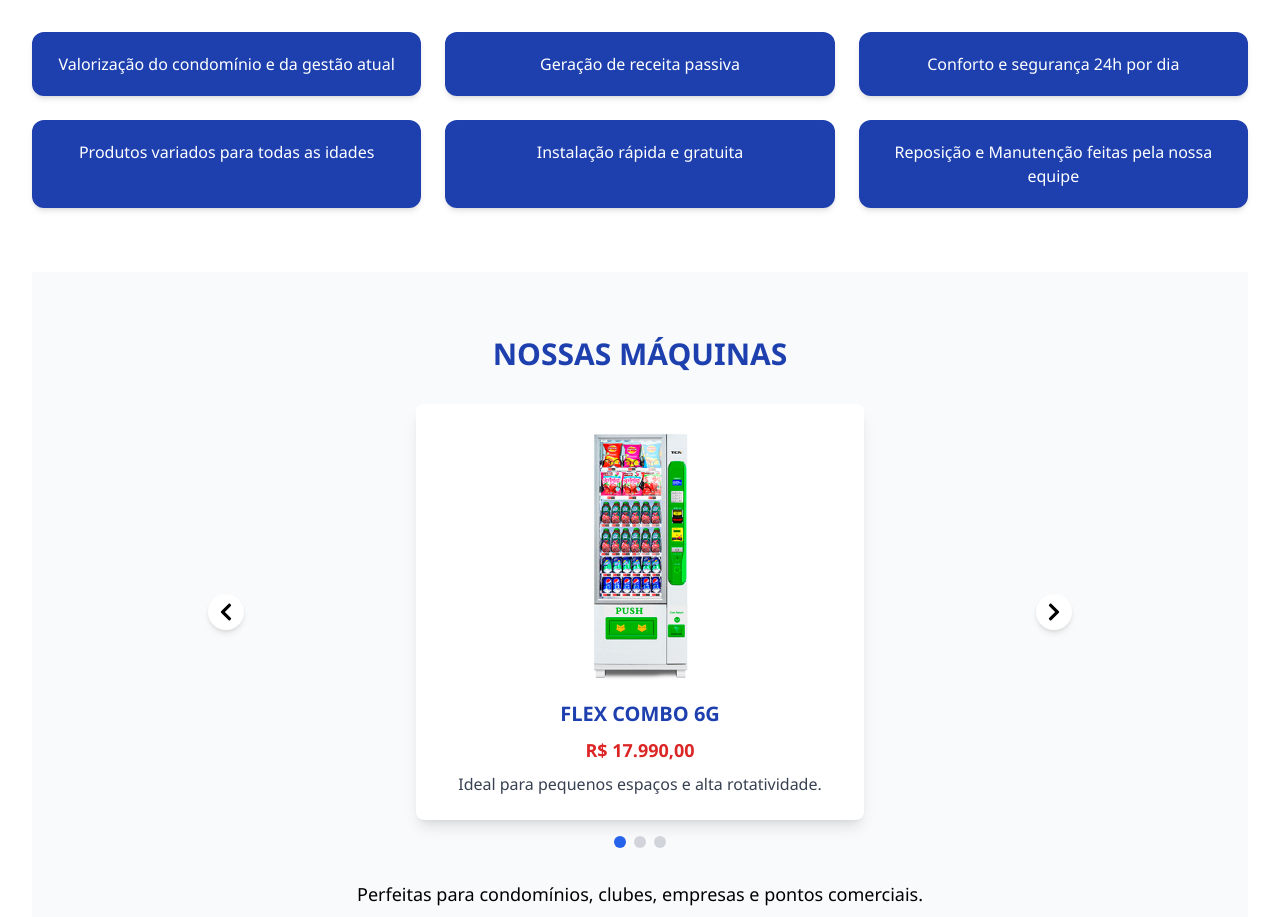
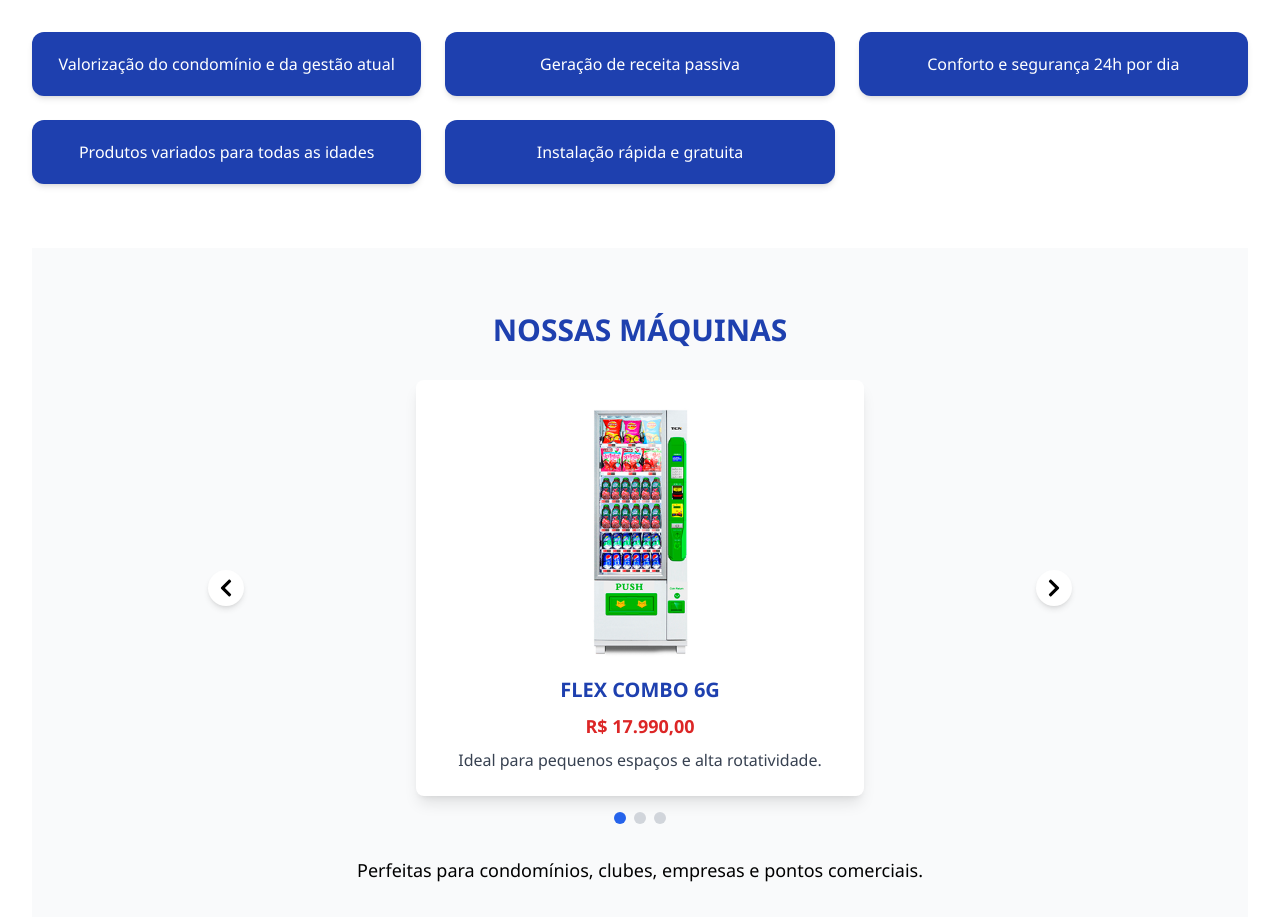
Before and after one commit to msaraujo10/bbvending-site, a React (Vite) app: page / in a window 1280 px wide. Shown: the part 2364-3281 px from the top of the page. Built offline with nearby package versions, Linux system fonts and the light colour scheme.

Commit message:
Update BenefitsSection.jsx

```diff
--- a/src/components/BenefitsSection.jsx
+++ b/src/components/BenefitsSection.jsx
@@ -7,7 +7,7 @@
     "Conforto e segurança 24h por dia",
     "Produtos variados para todas as idades",
     "Instalação rápida e gratuita",
-    "Reposição e Manutenção feitas pela nossa equipe",
+
   ];
 
   return (
```
